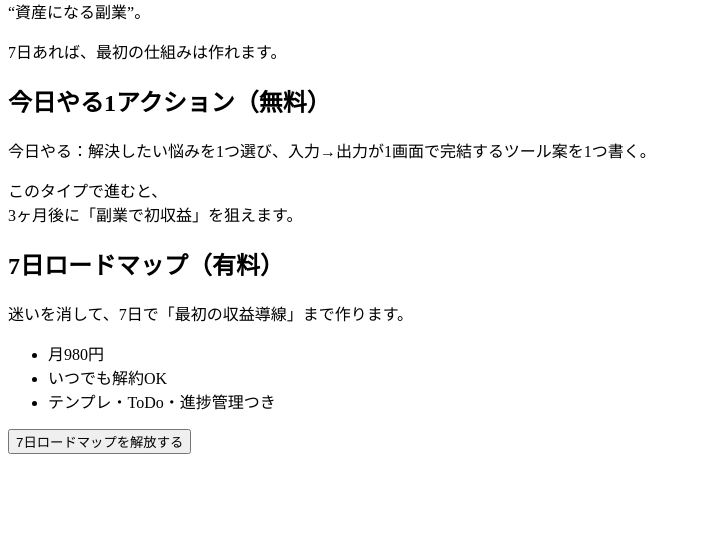
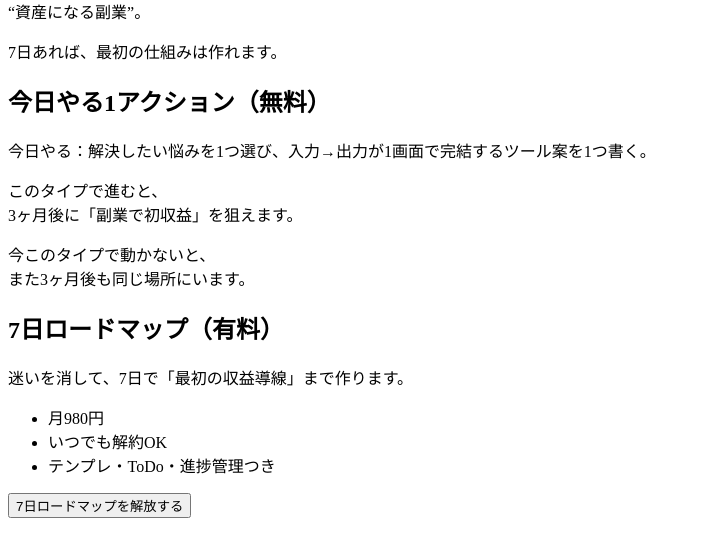
Before and after one commit to tetsuyaotsuki19730223-alt/fukugyo, a Django app: page /diagnosis/1/ in a window 1280 px wide. Shown: the part 332-866 px from the top of the page, without its empty margins (0-701 px from the left). Before the commit the page ends 786 px from the top, so only its background shows below. Run offline with Django 4.2, Linux system fonts and the light colour scheme; a user stored in the database is signed in; data comes from the database, SQL or seed files in the repository.

Commit message:
Update copy on diagnosis result page

```diff
--- a/snippets/templates/snippets/diagnosis_result.html
+++ b/snippets/templates/snippets/diagnosis_result.html
@@ -58,6 +58,9 @@
 <p>このタイプで進むと、<br>
 3ヶ月後に「副業で初収益」を狙えます。</p>
 
+<p>今このタイプで動かないと、<br>
+また3ヶ月後も同じ場所にいます。</p>
+
 {% if is_premium %}
   <h2>7日ロードマップ（有料）</h2>
   <ol>
```
